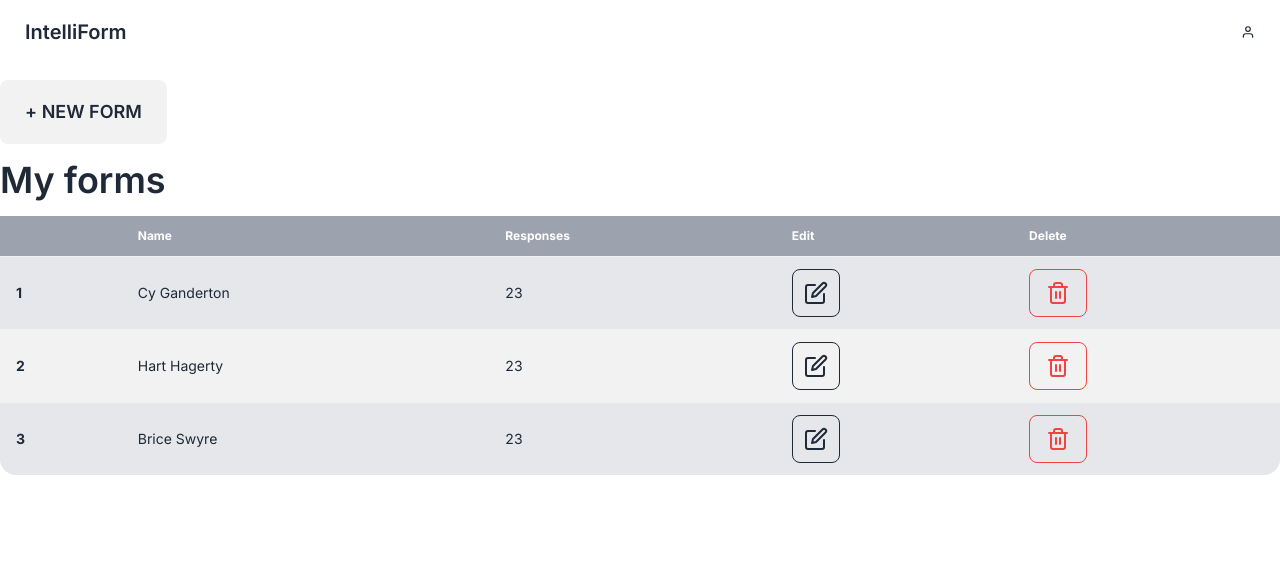
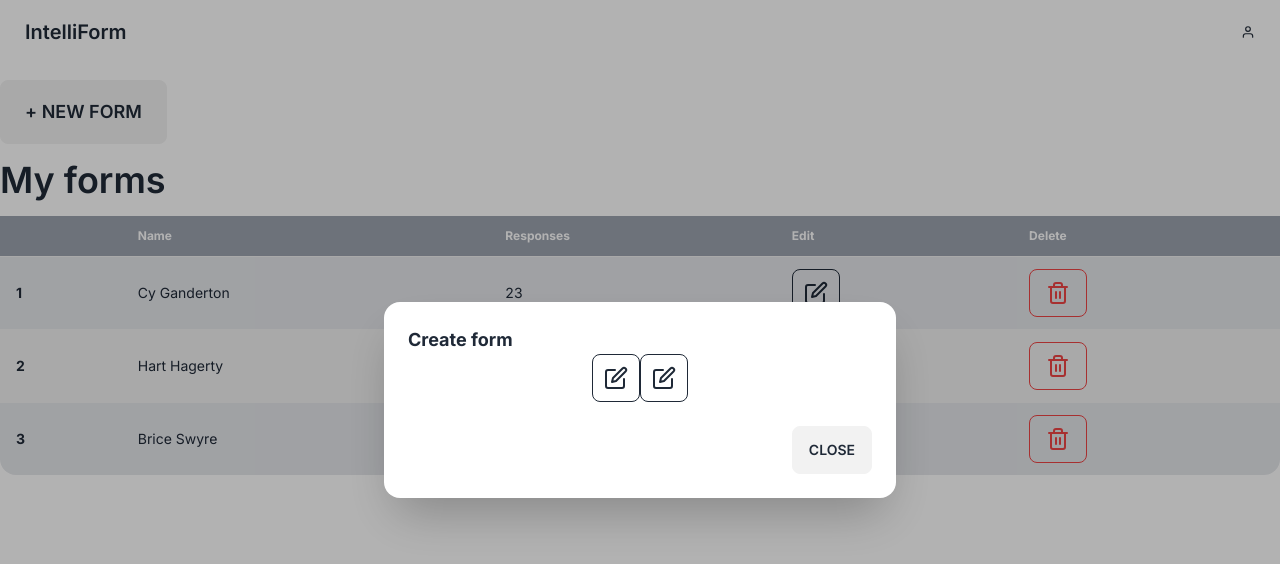
Before and after one commit to aqeelshamz/intelliform, a Next.js app: page /home in a window 1280 px wide. Both pictures are taken after a click on the button "+ NEW FORM". Shown: the top 564 px of the page. Built offline with nearby package versions, Linux system fonts and the light colour scheme.

Commit message:
not refreshing

```diff
--- /dev/null
+++ b/src/app/components/Modal.jsx
@@ -0,0 +1,53 @@
+"use client";
+import React, { useState } from "react";
+import { FiEdit, FiTrash2 } from "react-icons/fi";
+
+const Modal = () => {
+  const [modalOpen, setModalOpen] = useState(false);
+
+  const openModal = () => {
+    console.log("Button clicked");
+    document.getElementById("my_modal_1").showModal();
+    setModalOpen(true);
+  };
+
+  const closeModal = () => {
+    setModalOpen(false);
+  };
+
+  return (
+    <>
+      {/* Open the modal using document.getElementById('ID').showModal() method */}
+
+      <button
+        className="btn mt-4 btn-xs sm:btn-sm md:btn-md lg:btn-lg "
+        onClick={openModal}
+      >
+        + New Form
+      </button>
+
+      <dialog id="my_modal_1" className="modal">
+        <div className="modal-box">
+          <h3 className="font-bold text-lg">Create form</h3>
+          <div className="flex justify-center">
+            {" "}
+            <button className="btn btn-square btn-outline">
+              <FiEdit className="h-6 w-6" />
+            </button>{" "}
+            <button className="btn btn-square btn-outline">
+              <FiEdit className="h-6 w-6" />
+            </button>
+          </div>
+          <div className="modal-action">
+            <form method="dialog">
+              {/* if there is a button in form, it will close the modal */}
+              <button className="btn">Close</button>
+            </form>
+          </div>
+        </div>
+      </dialog>
+    </>
+  );
+};
+
+export default Modal;
--- a/src/app/home/page.jsx
+++ b/src/app/home/page.jsx
@@ -1,5 +1,7 @@
+"use client";
 import Navbar from "../components/Navbar";
 import { FiEdit, FiTrash2 } from "react-icons/fi";
+import Modal from "../components/modal";
 
 export default function Home() {
   return (
@@ -7,9 +9,7 @@ export default function Home() {
       {" "}
       <Navbar />
       <main className="container mx-auto">
-        <button className="btn mt-4 btn-xs sm:btn-sm md:btn-md lg:btn-lg">
-          + New Form
-        </button>
+        <Modal />
         <p className="text-2xl md:text-4xl my-4 font-semibold">My forms</p>
         <div className="overflow-x-auto">
           <table className="table table-zebra bg-gray-200">
```
